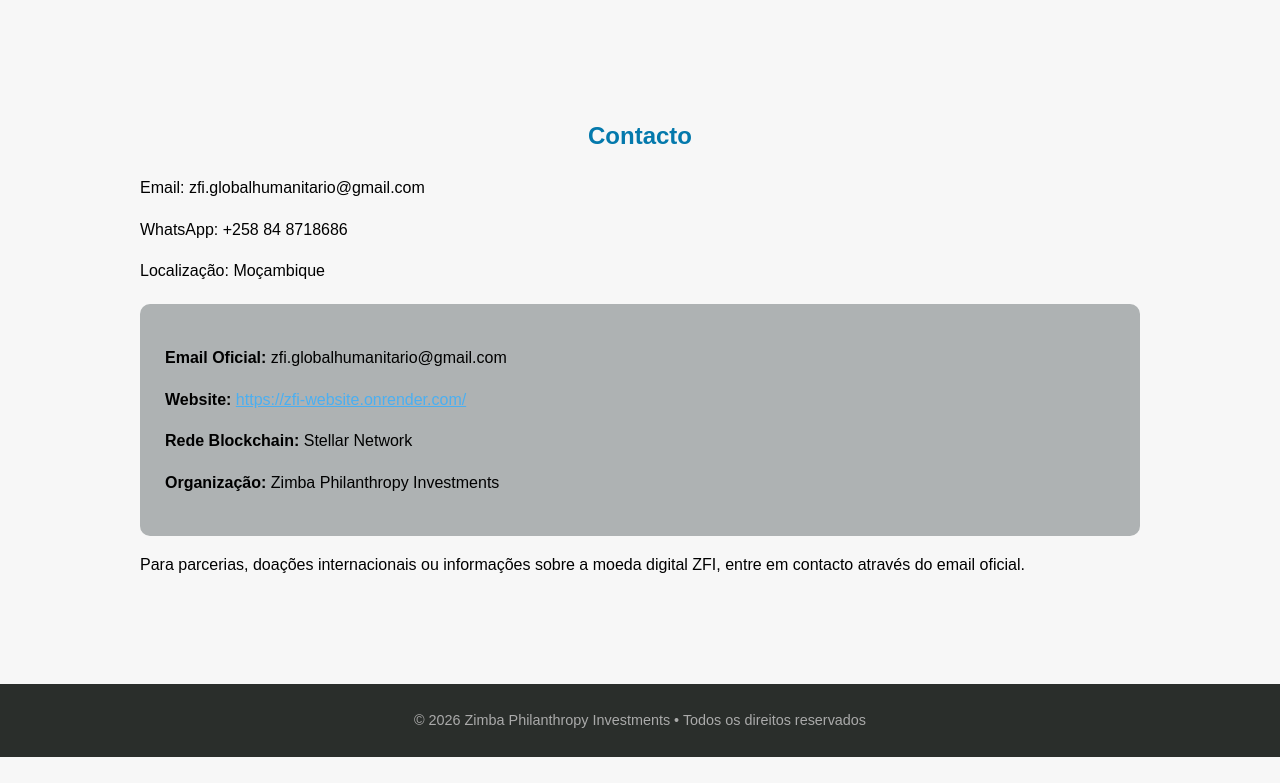
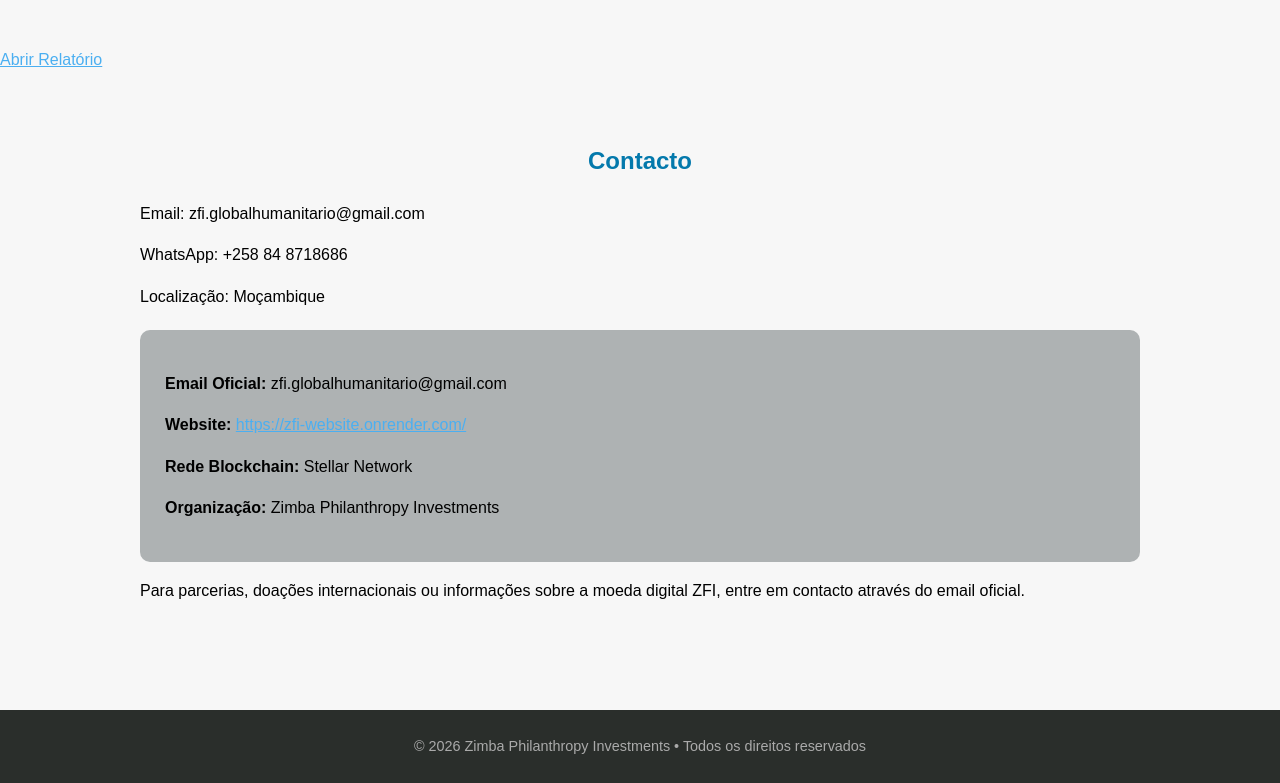
Before and after one commit to Zimba2026/zfi.website, a plain HTML site: page index.html in a window 1280 px wide. Shown: the part 2896-3679 px from the top of the page. Before the commit the page ends 3653 px from the top, so only its background shows below. Drawn offline with Linux system fonts and the light colour scheme.

Commit message:
Add link to report in index.html
Added a link to open the report in a new tab.

```diff
--- a/index.html
+++ b/index.html
@@ -198,6 +198,9 @@
     <p>Ambiente digital que conecta investidores e agentes económicos locais.</p>
   </div>
 </section>
+  <a href="https://github.com/Zimba2026/zfi.website/blob/main/ALVARA%20DA%20ZFI25.pdf" target="_blank">
+  Abrir Relatório
+</a>
 
 <section id="contacto">
   <h2>Contacto</h2>
```
